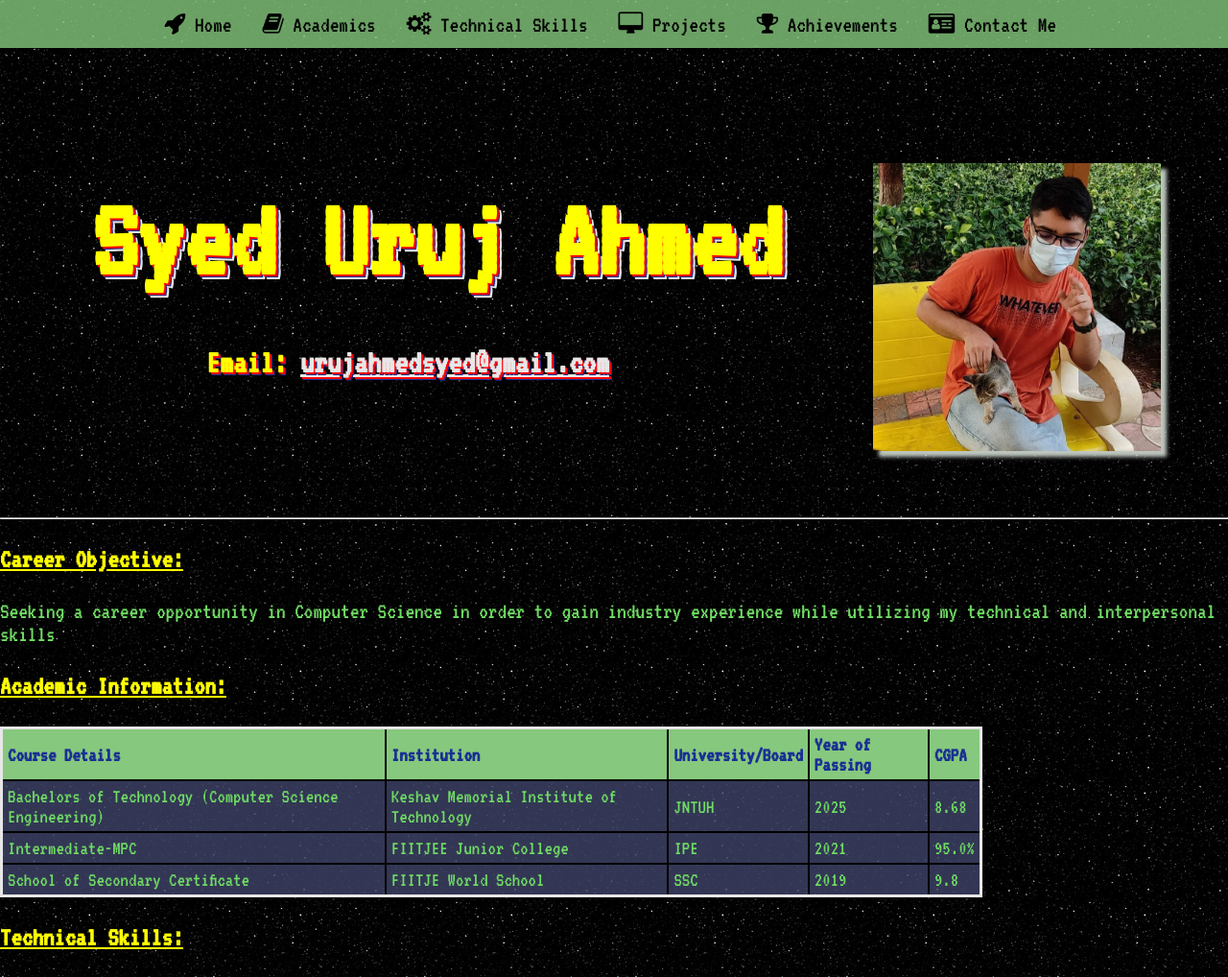
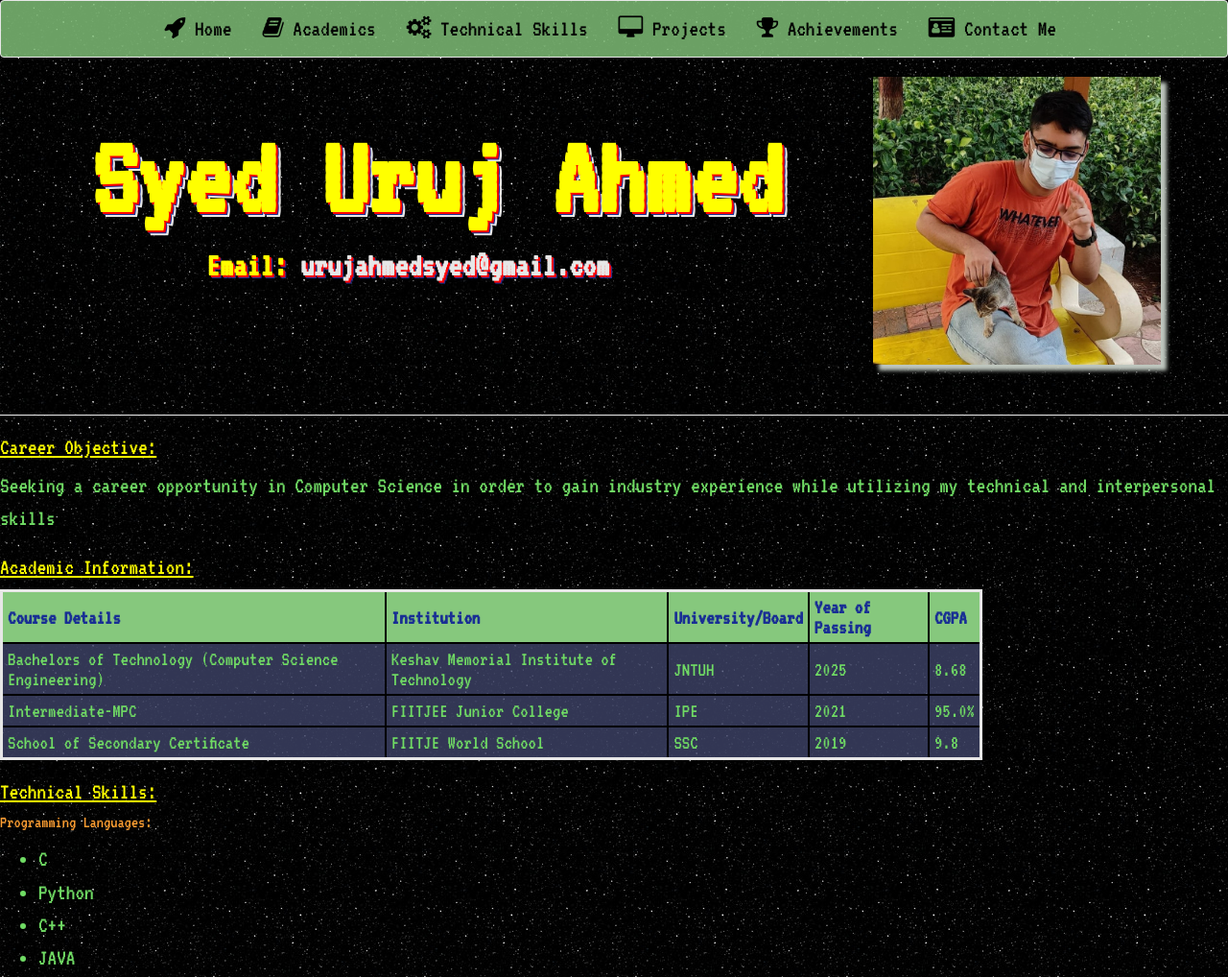
Before and after one commit to urujahmedsyed/cancerproj, a plain HTML site: page Assignment 2 bootstrap profile/index.html in a window 1280 px wide. Shown: the top 1018 px of the page at 96% size. Drawn offline with nearby package versions, Linux system fonts and the light colour scheme.

Commit message:
Update index.html

```diff
--- a/Assignment 2 bootstrap profile/index.html
+++ b/Assignment 2 bootstrap profile/index.html
@@ -5,7 +5,11 @@
             <meta name="viewport" content="width=device-width, initial-scale=1.0">
             <meta charset="UTF-8">
             <link rel="stylesheet" href="https://fonts.googleapis.com/css2?family=VT323">
+
             <link rel="stylesheet" href="https://cdnjs.cloudflare.com/ajax/libs/font-awesome/4.7.0/css/font-awesome.min.css">
+            <link rel="stylesheet" href="https://maxcdn.bootstrapcdn.com/bootstrap/3.4.1/css/bootstrap.min.css">
+            <script src="https://ajax.googleapis.com/ajax/libs/jquery/3.6.0/jquery.min.js"></script>
+            <script src="https://maxcdn.bootstrapcdn.com/bootstrap/3.4.1/js/bootstrap.min.js"></script>
             <style>
                 img{
                     box-shadow: 6px 6px 4px #bec6be;
@@ -86,7 +90,7 @@
         </head>
         <body>
 
-            <div class="navbar">
+            <div class="navbar navbar-default">
                 <a href="#"><i class="fa fa-rocket"></i> Home</a>
                 <a href="#ac"><i class="fa fa-book"></i> Academics</a></li>
                 <a href="#te"><i class="fa fa-cogs"></i> Technical Skills</a></li>
@@ -100,7 +104,7 @@
                 <b class="name">Syed Uruj Ahmed</b>
             </p>
             <p>
-                <b style="font-size:35px;position:relative;top:-50px;left:-30;text-shadow:  2px 2px red,3px 3px rgb(25, 47, 148)">
+                <b style="font-size:35px;position:relative;top:-10px;left:-30;text-shadow:  2px 2px red,3px 3px rgb(25, 47, 148)">
                     Email: <a href="mailto:urujahmedsyed@gmail.com">urujahmedsyed@gmail.com</a>
                     <br>
                     <br>
```
